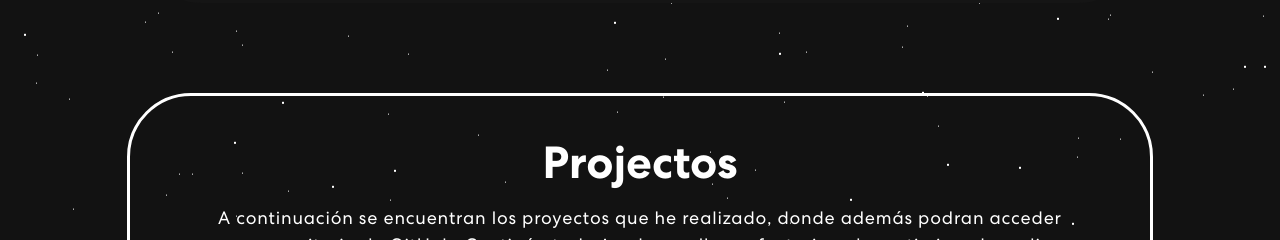
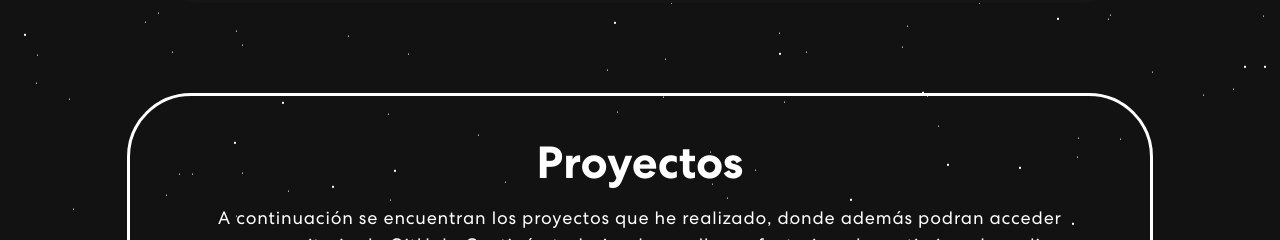
Before and after one commit to maximilminu/Maximilminu_Portfolio, a React (Create React App) app: page / in a window 1280 px wide. Shown: the part 1260-1500 px from the top of the page. Built offline with nearby package versions, Linux system fonts and the light colour scheme.

Commit message:
proyectos

```diff
--- a/src/components/Projects.js
+++ b/src/components/Projects.js
@@ -45,7 +45,7 @@
             <Container>
                 <Row id='project-bx'>
                     <Col>
-                        <h2>Projectos</h2>
+                        <h2>Proyectos</h2>
                         <p>A continuación se encuentran los proyectos que he realizado, donde además podran acceder a su repositorio de GitHub. Continúo trabajando en ellos, refactorizando, optimizando codigo y poniendo en práctica otras herramientas con el fin de seguir desarrollando mis habilidades.</p>
                         <Tab.Container id="projects-tabs" defaultActiveKey={"first"}>
                             <Nav variant="pills" className='nav-pills' id="pills-tab" >
```
